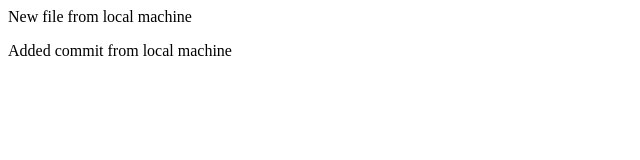
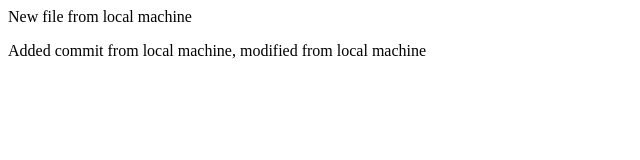
Before and after one commit to mather09/gitdemo, a plain HTML site: page index.html in a window 1280 px wide. Shown: the whole page, without its empty margins (0-640 px from the left). Drawn offline with Linux system fonts and the light colour scheme.

Commit message:
second commit from  from local machine

```diff
--- a/index.html
+++ b/index.html
@@ -1,2 +1,2 @@
 <p> New file from local machine</p>
-<p>Added commit from local machine</p>
+<p>Added commit from local machine, modified from local machine</p>
```
